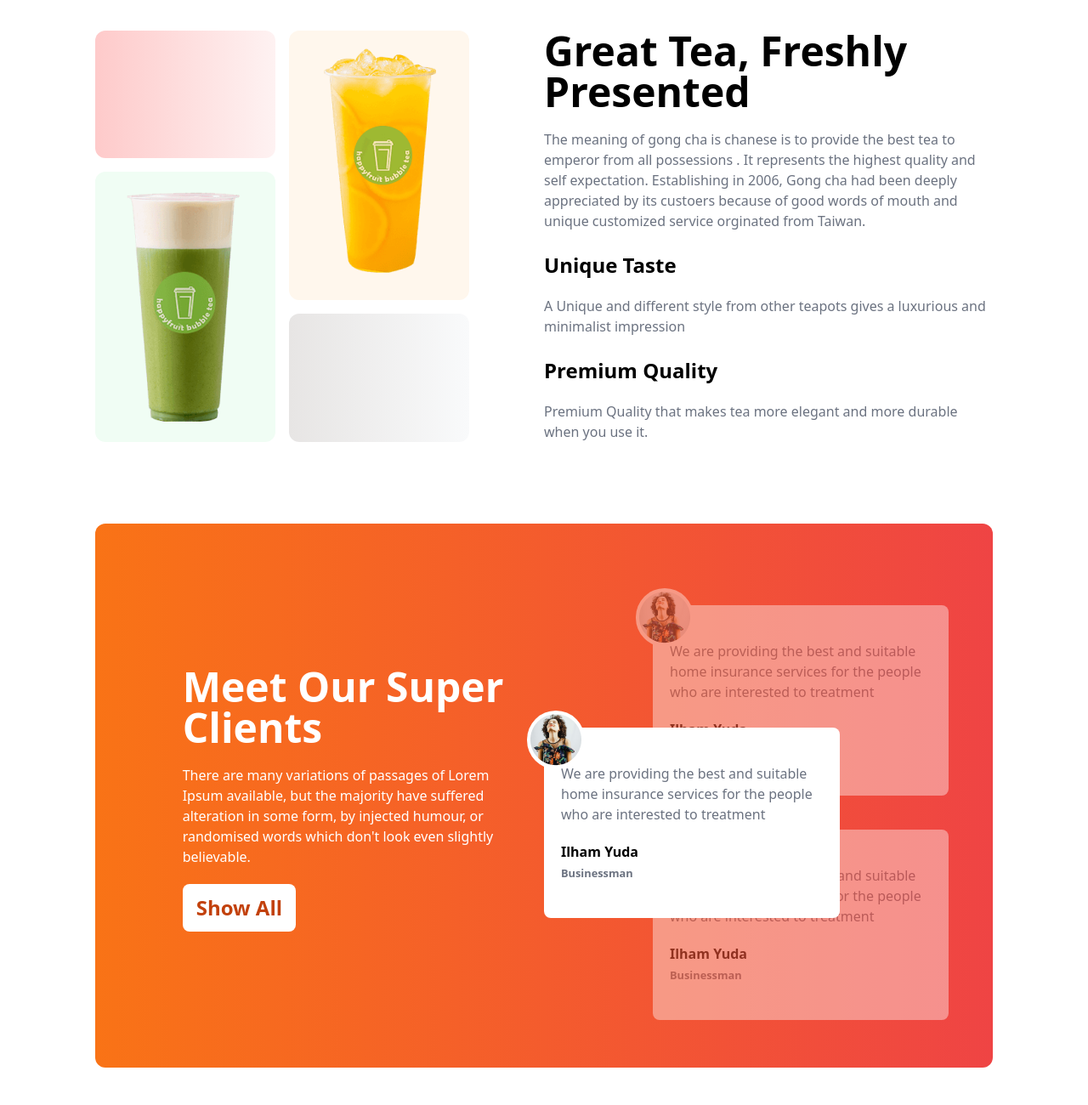
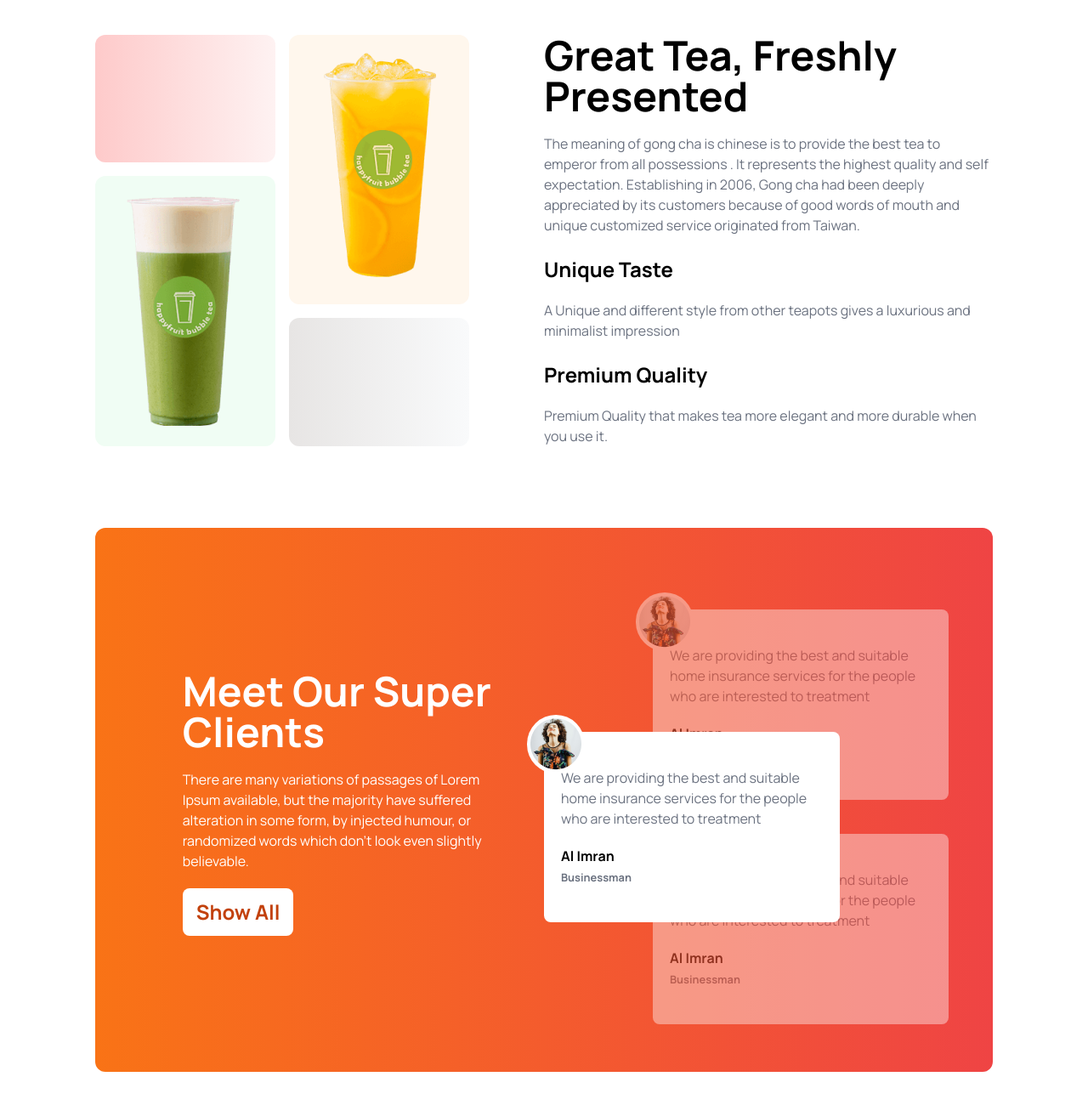
Before and after one commit to alimran74/TEA-HOUSE-LAYOUT, a plain HTML site: page index.html in a window 1280 px wide. Shown: the part 1260-2560 px from the top of the page at 85% size. Drawn offline with nearby package versions, Linux system fonts and the light colour scheme.

Commit message:
added manrope font

```diff
--- a/index.html
+++ b/index.html
@@ -10,7 +10,7 @@
     <link href="https://fonts.googleapis.com/css2?family=Manrope:wght@200..800&display=swap" rel="stylesheet">
     <!-- fav-icon-link -->
     <link rel="shortcut icon" href="images/cup.png" type="image/x-icon">
-    <!-- font awsome cdn -->
+    <!-- font awesome cdn -->
     <script src="https://kit.fontawesome.com/0352361e63.js" crossorigin="anonymous"></script>
     <!-- tailwind-css -->
     <script src="https://cdn.tailwindcss.com"></script>
@@ -20,14 +20,17 @@
             extend: {
               colors: {
                 clifford: '#da373d',
-              }
+              },
+              fontFamily: {
+              manrope: [ 'Manrope', 'serif']
             }
-          }
+            },
+          },
         }
       </script>
 
 </head>
-<body>
+<body class="font-manrope">
   <main class="max-w-screen-xl mx-auto px-16 lg:px-28">
         <header class="lg:flex pt-10 mb-20">
             <!-- text content -->
@@ -56,12 +59,12 @@
 
         </header>
 
-            <!-- featurd product section -->
+            <!-- feature product section -->
              <section class="py-8 lg:py-24">
                 <!-- title -->
                  <div class="text-center mb-8">
                     <h1 class="text-3xl md:text-4xl font-bold mb-5">Our Featured Products</h1>
-                    <p class="text-gray-600 max-auto">There are many variations of passages of Lorem Ipsum available, but the majority have suffered alteration in some form, by injected humour, or randomised words which don't look even slightly believable. </p>
+                    <p class="text-gray-600 max-auto">There are many variations of passages of Lorem Ipsum available, but the majority have suffered alteration in some form, by injected humour, or randomized words which don't look even slightly believable. </p>
                  </div>
                  <!-- grid card -->
                   <div class="grid grid-cols-1 md:grid-cols-2 lg:grid-cols-4 gap-6 text-center">
@@ -115,7 +118,7 @@
                      <!-- text section -->
                       <div>
                         <h1 class="text-5xl font-bold mb-5">Great Tea, Freshly Presented</h1>
-                        <p class="text-gray-500">The meaning of gong cha is chanese is to provide the best tea to emperor from all possessions . It represents the highest quality and self expectation. Establishing in 2006, Gong cha had been deeply appreciated by its custoers  because of good words of mouth and unique customized service orginated from Taiwan.</p><br>
+                        <p class="text-gray-500">The meaning of gong cha is chinese is to provide the best tea to emperor from all possessions . It represents the highest quality and self expectation. Establishing in 2006, Gong cha had been deeply appreciated by its customers  because of good words of mouth and unique customized service originated from Taiwan.</p><br>
                         <h1 class="text-2xl font-bold mb-5">Unique Taste</h1>
                         <p class="text-gray-500">A Unique and different style from other teapots gives a luxurious and minimalist impression</p><br>
                         <h1  class="text-2xl font-bold mb-5">Premium Quality</h1>
@@ -127,10 +130,10 @@
               <!-- review section -->
                <section class="mb-24">
                 <div class="bg-gradient-to-r from-orange-500 to-red-500 rounded-xl grid grid-cols-1 lg:grid-cols-2 text-white px-7 md:px-16">
-                  <!-- text secction -->
+                  <!-- text section -->
                   <div class="flex justify-center items-center"> <div class="w-5/6">
                     <h1 class="text-5xl font-bold mb-5 mt-10" >Meet Our Super Clients</h1>
-                    <p class="mb-5 ">There are many variations of passages of Lorem Ipsum available, but the majority have suffered alteration in some form, by injected humour, or randomised words which don't look even slightly believable. </p>
+                    <p class="mb-5 ">There are many variations of passages of Lorem Ipsum available, but the majority have suffered alteration in some form, by injected humour, or randomized words which don't look even slightly believable. </p>
                     <button class="bg-white text-orange-700 rounded-lg px-4 py-3 text-2xl font-bold mb-8">Show All</button>
                    </div></div>
 
@@ -145,7 +148,7 @@
                          </div>
                          <div>
                            <p class="text-gray-500 mb-5">We are providing the best and suitable home insurance services for the people who are interested to treatment</p>
-                           <h1 class="font-bold text-black">Ilham Yuda</h1>
+                           <h1 class="font-bold text-black">Al Imran</h1>
                            <small class="font-bold text-gray-500">Businessman</small>
                          </div>
                         </div>
@@ -157,7 +160,7 @@
                         </div>
                         <div>
                           <p class="text-gray-500 mb-5">We are providing the best and suitable home insurance services for the people who are interested to treatment</p>
-                          <h1 class="font-bold text-black">Ilham Yuda</h1>
+                          <h1 class="font-bold text-black">Al Imran</h1>
                           <small class="font-bold text-gray-500">Businessman</small>
                         </div>
                        </div>
@@ -170,7 +173,7 @@
                         </div>
                         <div>
                           <p class="text-gray-500 mb-5">We are providing the best and suitable home insurance services for the people who are interested to treatment</p>
-                          <h1 class="font-bold text-black">Ilham Yuda</h1>
+                          <h1 class="font-bold text-black">Al Imran</h1>
                           <small class="font-bold text-gray-500">Businessman</small>
                         </div>
                        </div>
@@ -203,7 +206,7 @@
                     <li><a class="hover:text-orange-600" href="#">Privacy Policy</a></li>
                   </ul>
                  </div>
-                   <!-- Seccond column -->
+                   <!-- Second column -->
                    <div>
                     <h3 class="font-semibold text-lg mmb-3 uppercase">Our Service</h3>
                     <ul class="space-y-2">
```
Also changed, not shown: images/hardy1.png (added).
